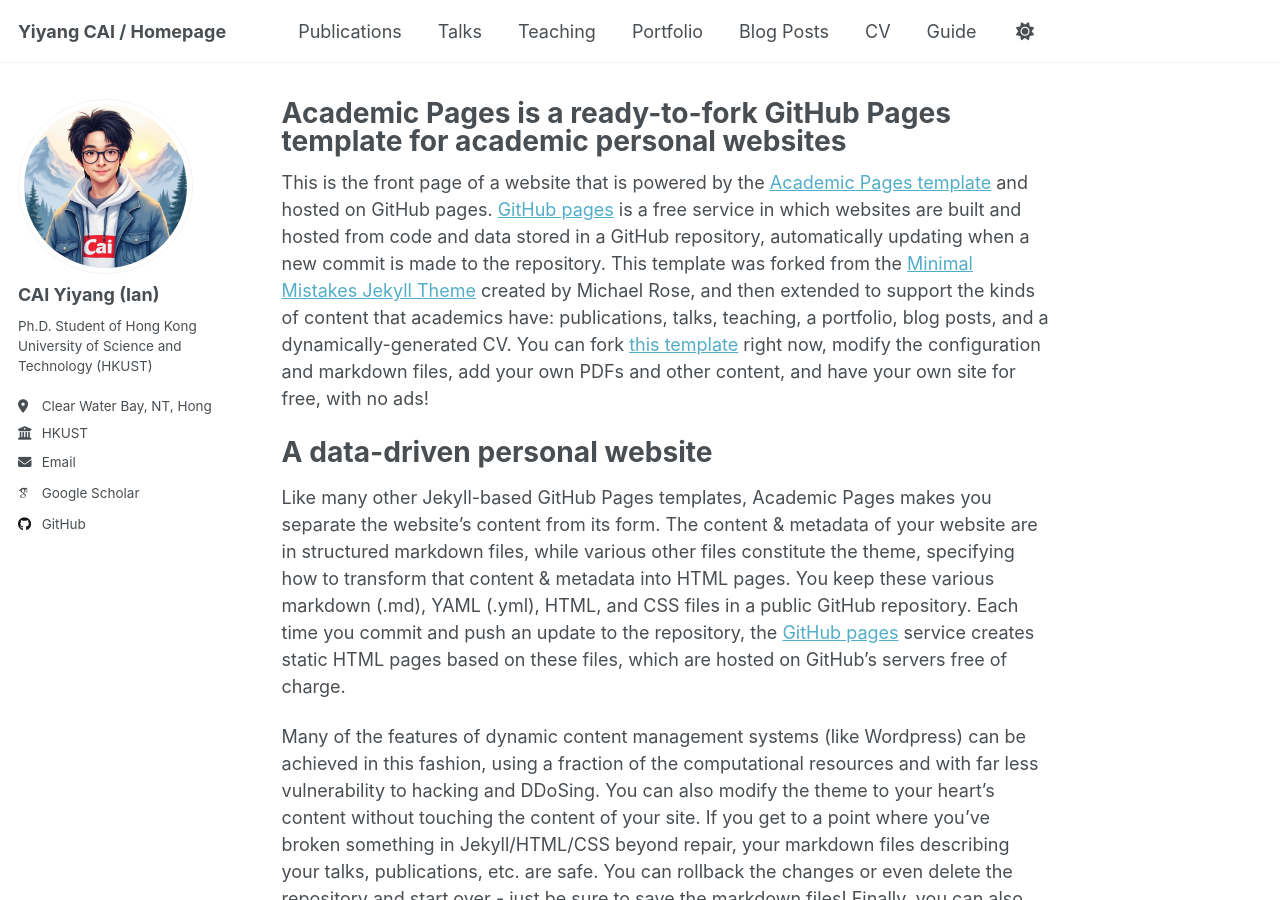
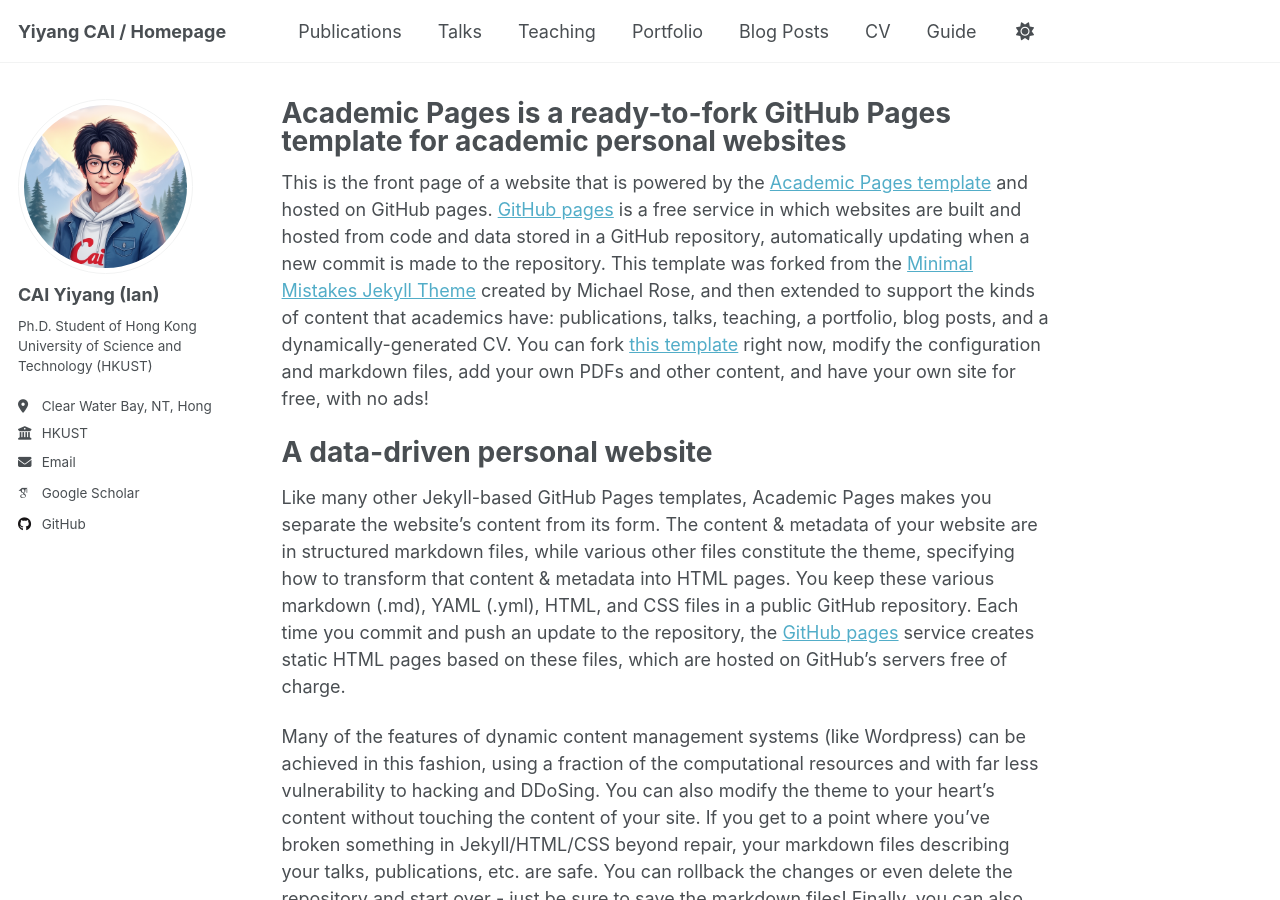
Before and after one commit to YIYANGCAI/YIYANGCAI.github.io, a Jekyll site: the page built from _pages/about.md, in a window 1280 px wide and 900 px high. Built offline with Jekyll 4.4.1, drawn with Linux system fonts in a browser that asks for light colours; some web fonts are replaced.

Commit message:
update avatar

```diff
--- a/_config.yml
+++ b/_config.yml
@@ -22,7 +22,7 @@ repository               : "https://github.com/YIYANGCAI/YIYANGCAI.github.io"
 #               Additional customization can be done by editing /_includes/author-profile.html
 author:
   # Biographic information
-  avatar           : "avatar3.png"
+  avatar           : "avatar5.png"
   name             : "CAI Yiyang (Ian)"
   pronouns         : # example: "she/her"
   bio              : "Ph.D. Student of Hong Kong University of Science and Technology (HKUST)"
```
Also changed, not shown: images/avatar5.png (added).
